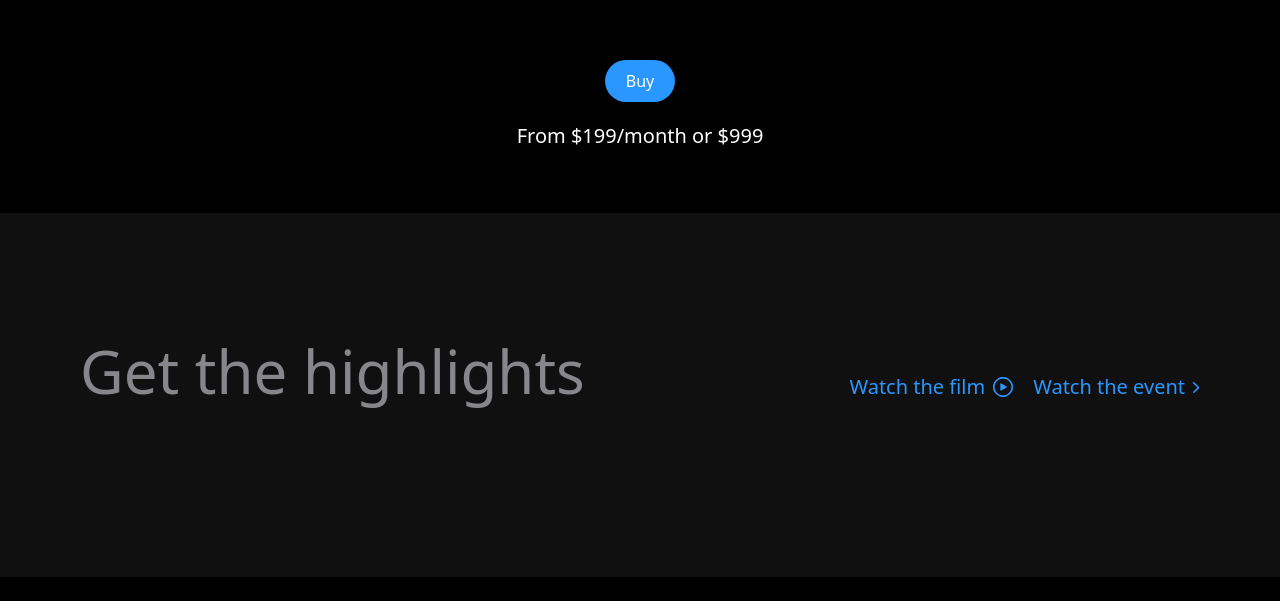
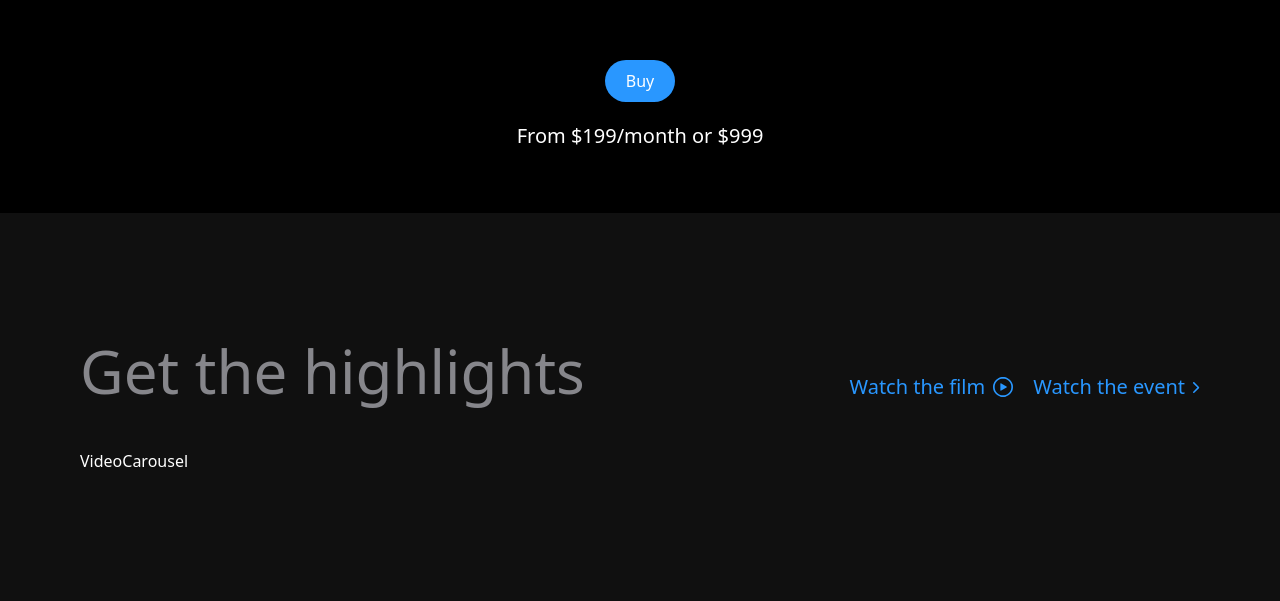
Before and after one commit to magistrkim/apple, a React (Vite) app: page / in a window 1280 px wide. Shown: the part 587-1188 px from the top of the page. Before the commit the page ends 1164 px from the top, so only its background shows below. Built offline with nearby package versions, Linux system fonts and the light colour scheme.

Commit message:
Create VideoCarousel component

```diff
--- a/src/components/Highlights.jsx
+++ b/src/components/Highlights.jsx
@@ -1,6 +1,7 @@
 import { useGSAP } from "@gsap/react";
 import gsap from "gsap";
 import { rightImg, watchImg } from "../utils";
+import { VideoCarousel } from "./VideoCarousel";
 
 const Highlights = () => {
   useGSAP(() => {
@@ -13,7 +14,7 @@ const Highlights = () => {
       opacity: 1,
       y: 0,
       duration: 2,
-      stagger: 0.4
+      stagger: 0.4,
     });
   }, []);
   return (
@@ -29,22 +30,15 @@ const Highlights = () => {
           <div className="flex flex-wrap gap-5 items-end">
             <p className="link">
               Watch the film{" "}
-              <img
-                src={watchImg}
-                alt="play icon"
-                className="ml-2"
-              />
+              <img src={watchImg} alt="play icon" className="ml-2" />
             </p>
             <p className="link">
               Watch the event{" "}
-              <img
-                src={rightImg}
-                alt="right icon"
-                className="ml-2"
-              />
+              <img src={rightImg} alt="right icon" className="ml-2" />
             </p>
           </div>
         </div>
+        <VideoCarousel />
       </div>
     </section>
   );
--- /dev/null
+++ b/src/components/VideoCarousel.jsx
@@ -0,0 +1,7 @@
+
+
+export const VideoCarousel = () => {
+  return (
+    <div>VideoCarousel</div>
+  )
+}
```
